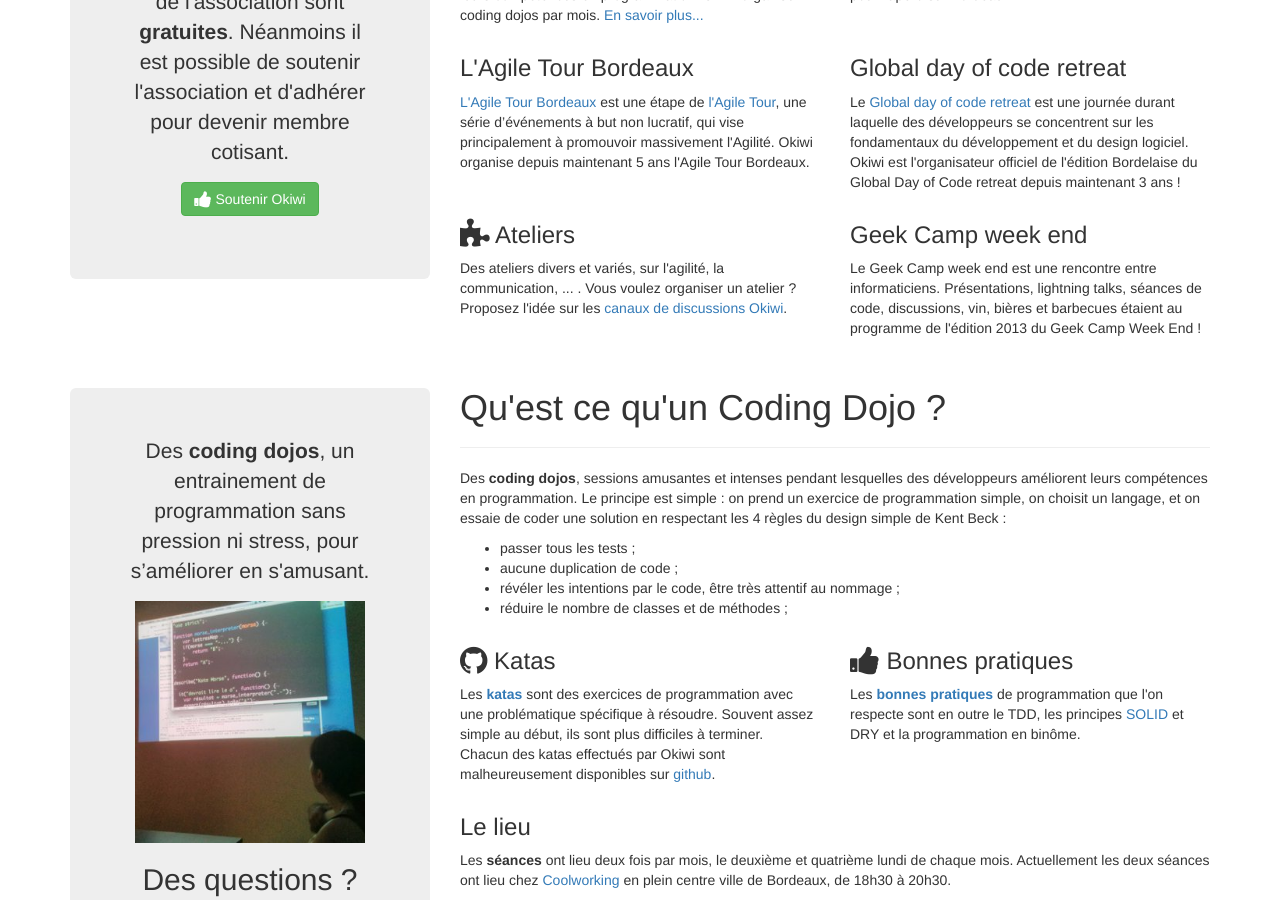
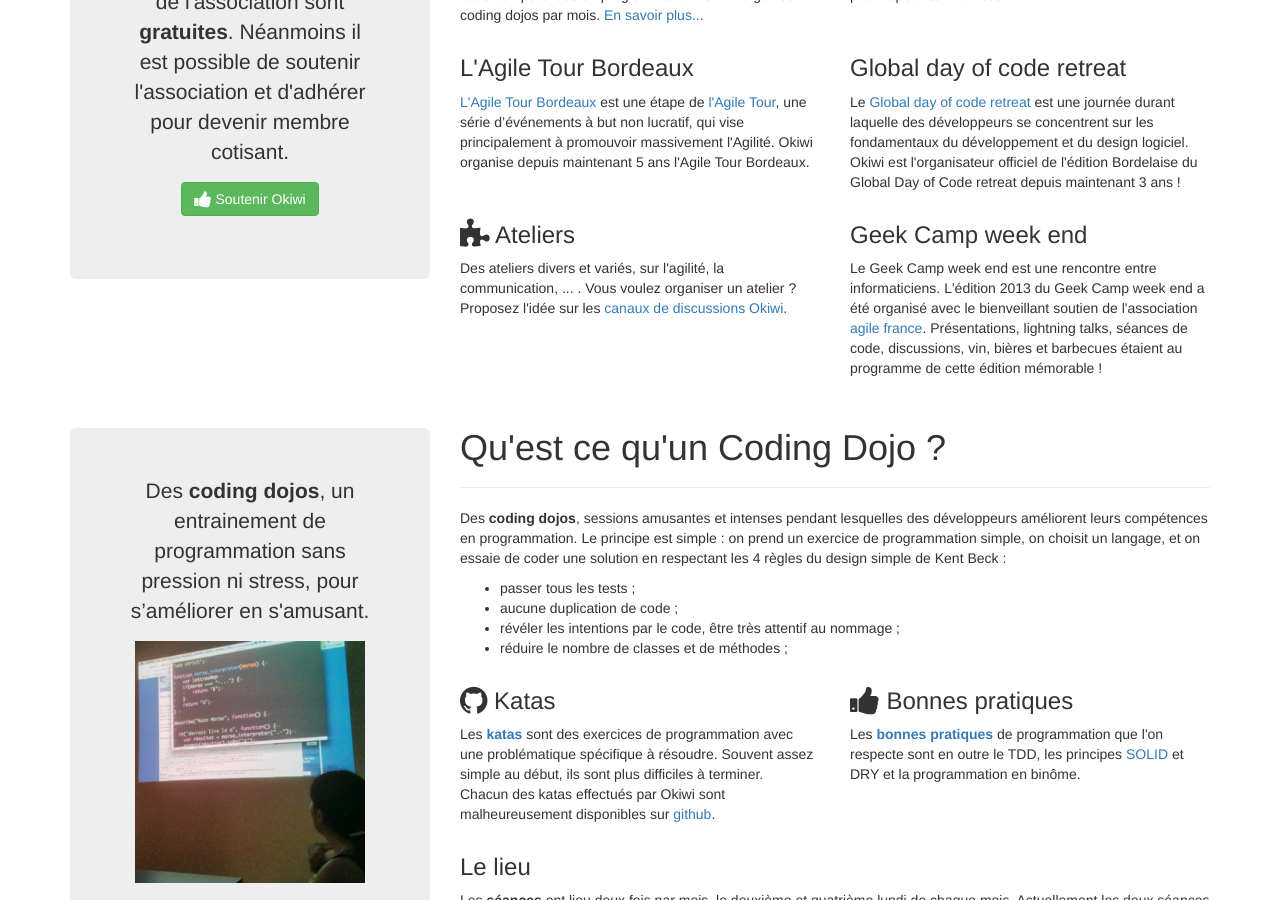
Before and after one commit to okiwi/okiwi.org, a Jekyll site: the page built from index.html, in a window 1280 px wide and 900 px high, scrolled down 403 px. Built offline with Jekyll 4.4.1, drawn with Linux system fonts in a browser that asks for light colours; nearby versions of some CDN libraries; Markdown is read by kramdown in place of the engine named in the settings.

Commit message:
ADD référence au soutien de l'association agile france pour le     Geek Camp week end.

```diff
--- a/index.html
+++ b/index.html
@@ -103,10 +103,12 @@ title: Okiwi
                 <h3>Geek Camp week end</h3>
 
                 <p>
-                    Le Geek Camp week end est une rencontre entre informaticiens. Présentations, lightning talks,
-                    séances de code, discussions, vin, bières et barbecues étaient au programme de l'édition 2013 du Geek
-                    Camp
-                    Week End&nbsp;!
+                    Le Geek Camp week end est une rencontre entre informaticiens.
+                    L'édition 2013 du Geek Camp week end a été organisé avec le bienveillant soutien
+                    de l'association <a href="http://agile-france.org/">agile france</a>.
+                    Présentations, lightning talks,
+                    séances de code, discussions, vin, bières et barbecues étaient au programme de
+                    cette édition mémorable&nbsp;!
                 </p>
 
             </div>
```
